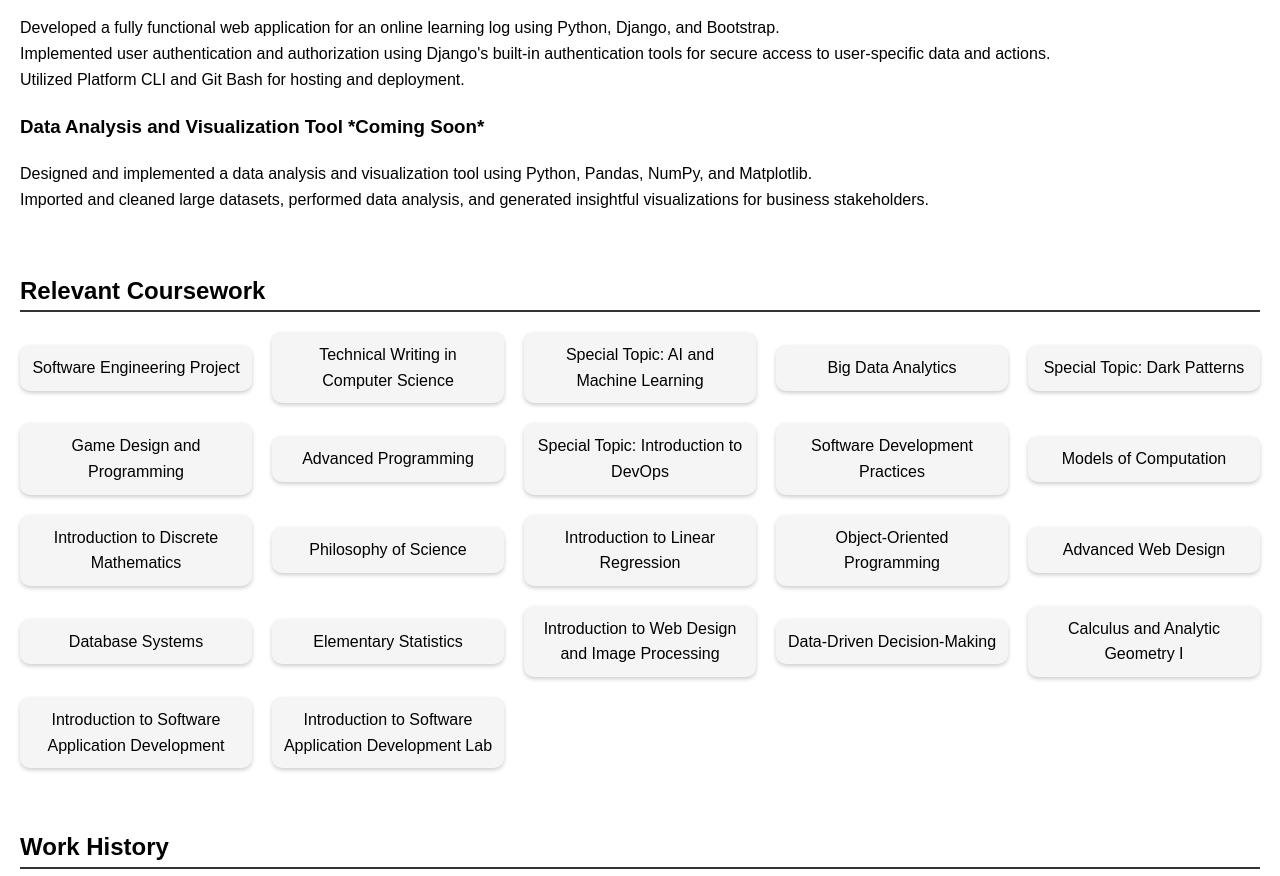
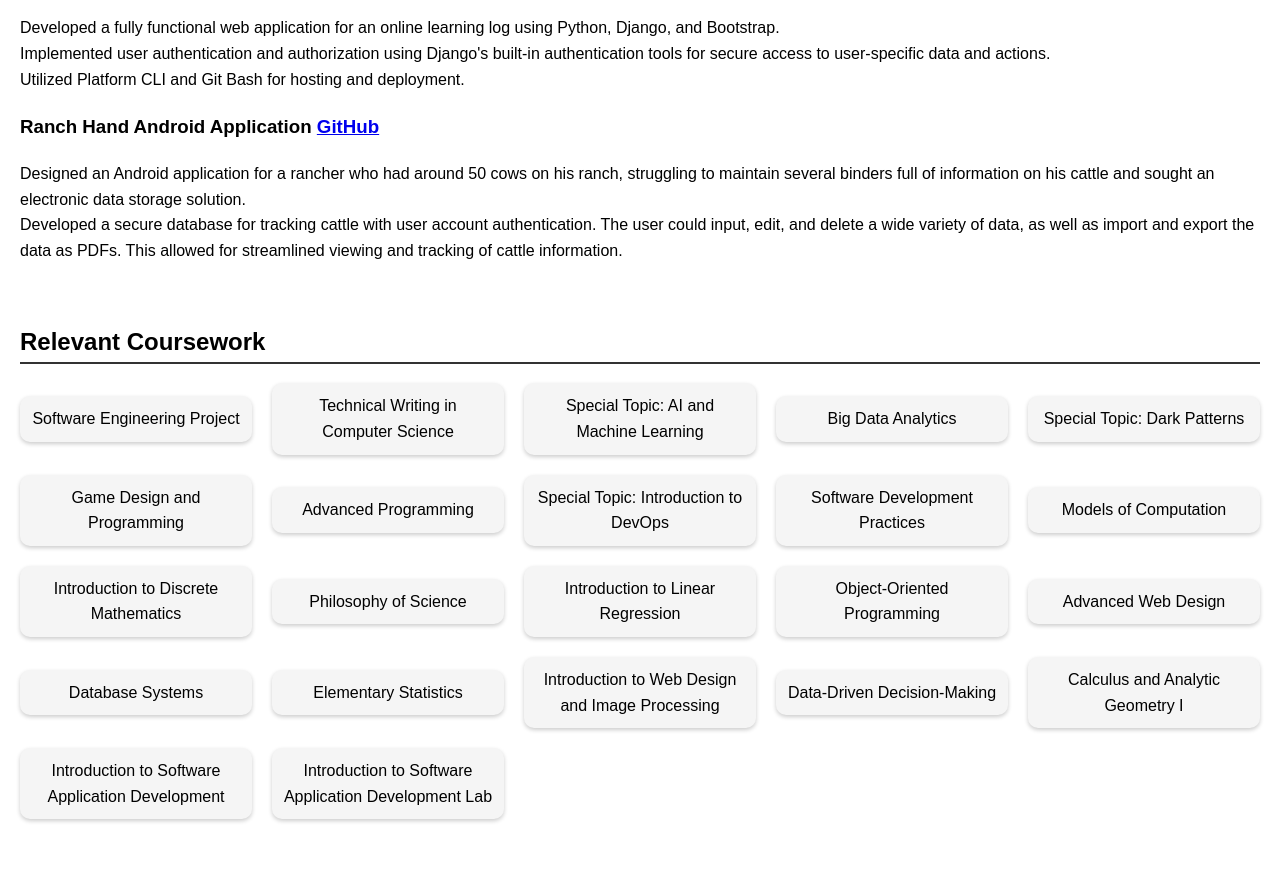
Before and after one commit to ksslota/res-site, a plain HTML site: page index.html in a window 1280 px wide. Shown: the part 1751-2627 px from the top of the page. Drawn offline with Linux system fonts and the light colour scheme.

Commit message:
Update "Projects" section in index.html.
Added information for the Ranch Hand Android App to the Projects section and a button to redirect to the GitHub page.

```diff
--- a/index.html
+++ b/index.html
@@ -161,14 +161,14 @@
       </li>
     </ul>
 
-    <h3>Data Analysis and Visualization Tool <strong>*Coming Soon*</strong></h3>
+    <h3>Ranch Hand Android Application <strong> <a href="https://github.com/sboutros22/CowHandlerV2" target="_blank" rel="noopener">GitHub</a></strong></h3>
     <ul>
       <li>
-        Designed and implemented a data analysis and visualization tool using Python, Pandas, NumPy, and Matplotlib.
+        Designed an Android application for a rancher who had around 50 cows on his ranch, struggling to maintain several binders full of information on his cattle and sought an electronic data storage solution.
       </li>
       <li>
-        Imported and cleaned large datasets, performed data analysis, and generated insightful visualizations for
-        business stakeholders.
+        Developed a secure database for tracking cattle with user account authentication. The user could input, edit, and delete a wide variety of data,
+	as well as import and export the data as PDFs. This allowed for streamlined viewing and tracking of cattle information.
       </li>
     </ul>
   </section>
```
